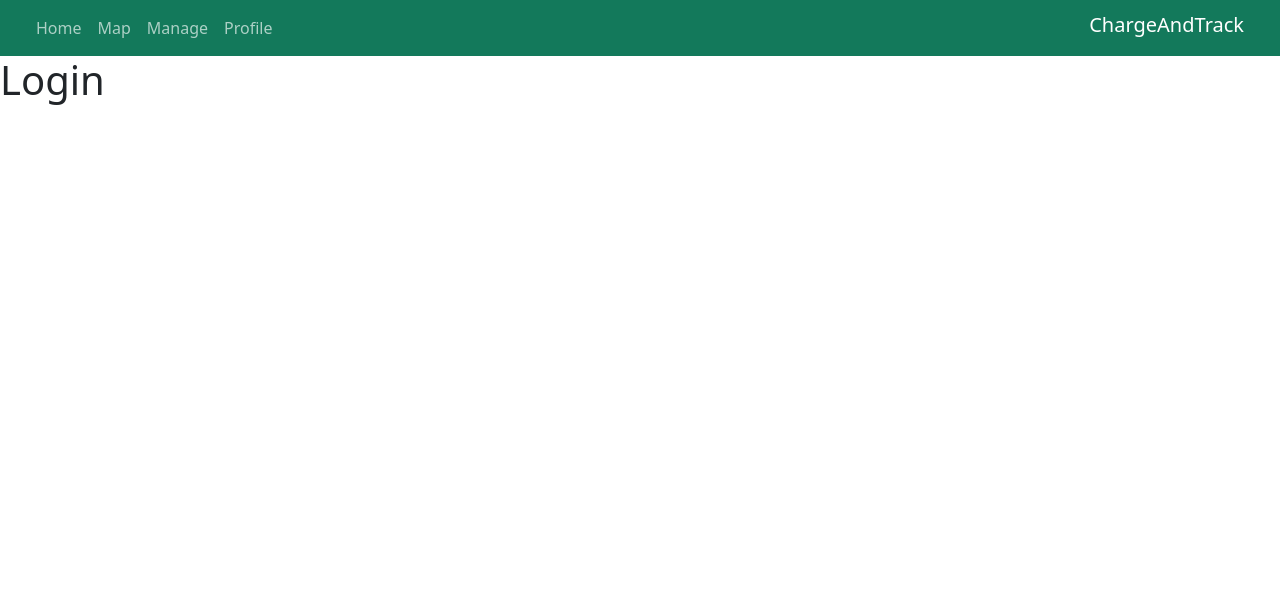
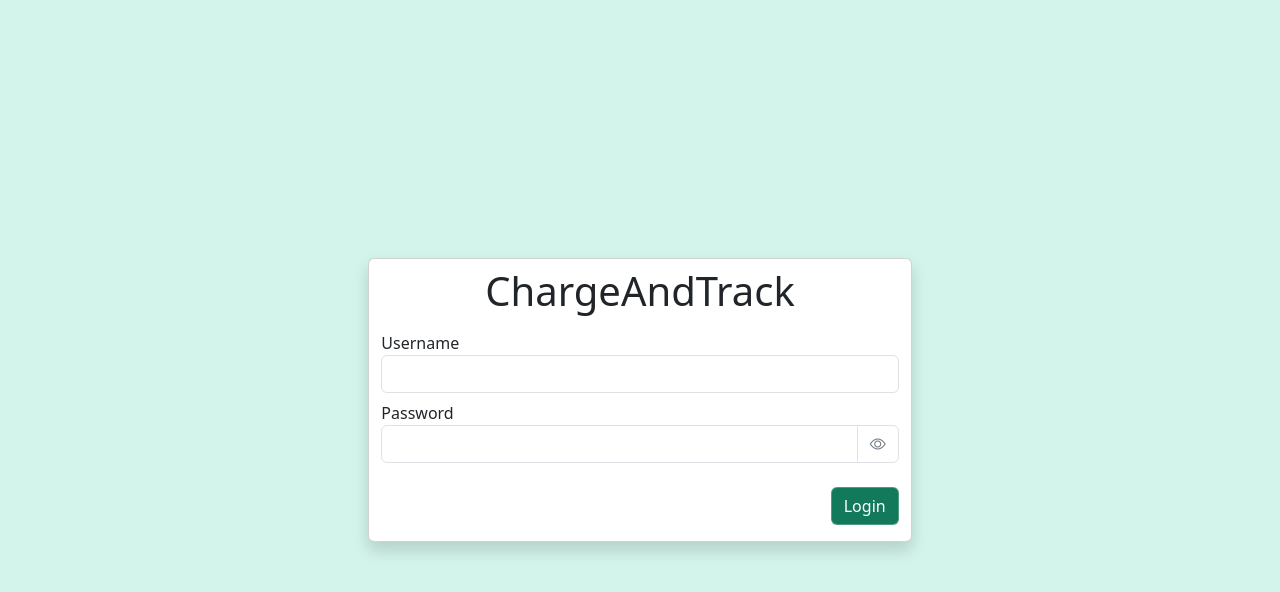
Before and after one commit to ChargeAndTrack/frontend, a Vue app: page /login in a window 1280 px wide. Shown: the top 592 px of the page. Built offline with nearby package versions, Linux system fonts and the light colour scheme.

Commit message:
feat(login): add login page and move paths reachable from navbar as '/' children

```diff
--- a/src/App.vue
+++ b/src/App.vue
@@ -1,10 +1,20 @@
 <script setup lang="ts">
+import { useRoute } from 'vue-router'
+import { computed } from 'vue'
 import NavBar from '@/components/NavBar.vue';
+
+const route = useRoute()
+
+const showNavbar = computed(() => {
+  return route.name !== 'Login';
+});
 </script>
 
 <template>
-  <div data-bs-theme="custom">
-    <NavBar />
-    <RouterView />
+  <div data-bs-theme="custom" class="overflow-x-hidden" :class="{ 'login-bg' : !showNavbar }">
+    <NavBar v-if="showNavbar" />
+    <div class="mx-auto">
+      <RouterView />
+    </div>
   </div>
 </template>
--- a/src/components/NavBar.vue
+++ b/src/components/NavBar.vue
@@ -5,8 +5,8 @@ import NavButton from "@/components/NavButton.vue";
 <template>
   <nav class="navbar bg-primary p-0">
     <div class="container-fluid d-block">
-    <div class="fixed-sm-top bg-primary d-flex justify-content-between p-2">
-      <ul class="navbar-nav d-none d-sm-flex flex-row gap-sm-3 p-2 p-sm-0 px-sm-3">
+      <div class="fixed-md-top bg-primary d-flex justify-content-between p-2">
+        <ul class="navbar-nav d-none d-md-flex flex-row gap-md-3 p-2 p-md-0 px-md-3">
           <NavButton route-name="Home" />
           <NavButton route-name="Map" />
           <NavButton route-name="Manage" />
@@ -15,8 +15,8 @@ import NavButton from "@/components/NavButton.vue";
         <span class="navbar-brand ms-auto mb-0 h1">ChargeAndTrack</span>
       </div>
 
-    <div class="fixed-bottom d-sm-none bg-primary">
-      <ul class="navbar-nav flex-row gap-sm-3 p-2 p-sm-0 px-sm-3 justify-content-around justify-content-center">
+      <div class="fixed-bottom d-md-none bg-primary">
+        <ul class="navbar-nav flex-row gap-md-3 p-2 p-md-0 px-md-3 justify-content-around justify-content-center">
           <NavButton route-name="Home" icon-name="house" />
           <NavButton route-name="Map" icon-name="geo-alt-fill" />
           <NavButton route-name="Manage" icon-name="tools" />
--- a/src/components/NavButton.vue
+++ b/src/components/NavButton.vue
@@ -4,7 +4,7 @@ const props = defineProps(["routeName", "iconName"])
 
 <template>
   <li class="nav-item text-center">
-    <i :class="['bi', `bi-${ props.iconName }`, 'd-sm-none', 'text-white']"></i>
+    <i :class="['bi', `bi-${ props.iconName }`, 'd-md-none', 'text-white']"></i>
     <RouterLink
       :to="{ name: props.routeName }"
       class="nav-link">
--- a/src/pages/LoginPage.vue
+++ b/src/pages/LoginPage.vue
@@ -1,9 +1,36 @@
 <script setup lang="ts">
+import { ref } from 'vue'
+
+const showPassword = ref(false)
+const togglePasswordVisibility = () => {
+  showPassword.value = !showPassword.value
+}
 </script>
 
 <template>
-  <h1>Login</h1>
+  <div class="row justify-content-center align-items-center vh-100 overflow-y-hidden">
+    <div class="card col-11 col-md-5 shadow">
+      <div class="d-flex justify-content-center">
+        <h1 class="py-2">ChargeAndTrack</h1>
+      </div>
+      <form autocomplete="on">
+        <div class="form-group">
+          <label for="login-username">Username</label>
+          <input type="text" class="form-control" id="login-username" required>
+        </div>
+        <div class="form-password py-2">
+          <label for="login-password">Password</label>
+          <div class="input-group">
+            <input :type="showPassword ? 'text' : 'password'" class="form-control" id="login-password" required>
+            <button class="btn btn-outline-secondary" type="button" @click="togglePasswordVisibility">
+              <i :class="showPassword ? 'bi bi-eye-slash' : 'bi bi-eye'"></i>
+            </button>
+          </div>
+        </div>
+        <div class="d-flex justify-content-end py-3">
+          <button type="submit" class="btn btn-primary">Login</button>
+        </div>
+      </form>
+    </div>
+  </div>
 </template>
-
-<style scoped>
-</style>
--- a/src/scss/custom.scss
+++ b/src/scss/custom.scss
@@ -6,6 +6,10 @@
   --bs-primary-rgb: #{to-rgb($teal-700)};
   --bs-primary-hover: $teal-600;
   --bs-primary-active: $teal-700;
+
+  &.login-bg {
+    background-color: $teal-100;
+  }
 
   --bs-success: #22c55e;
   --bs-danger: #ef4444;
@@ -16,6 +20,11 @@
 
   --bs-emphasis-color-rgb: #{to-rgb($white)};
 
+  .btn {
+    --bs-btn-border-color: #{rgba($gray-300, 1)};
+    --bs-btn-hover-bg: #{rgba($gray-500, 1)};
+  }
+
   .btn-primary {
     --bs-btn-bg: #{rgba($teal-700, 1)};
     --bs-btn-border-color: rgba(255, 255, 255, 0.25);
@@ -25,7 +34,7 @@
     --bs-btn-active-border-color: rgba(255, 255, 255, 0.25);
     --bs-btn-focus-border-color: rgba(255, 255, 255, 0.25);
     --bs-btn-focus-box-shadow: 0 0 0 0.25rem rgba(22, 163, 74, 0.5);
-    }
+  }
 }
 
 @import "../../node_modules/bootstrap/scss/bootstrap";
```
Also changed, not shown: src/routes/router.ts (+10 -5 lines). Lines whose indentation alone changed are shown as unchanged.
